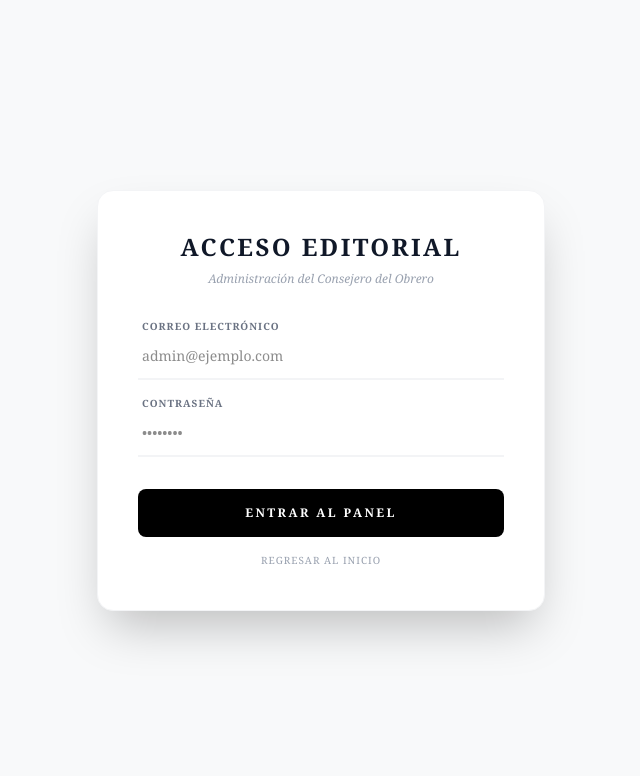
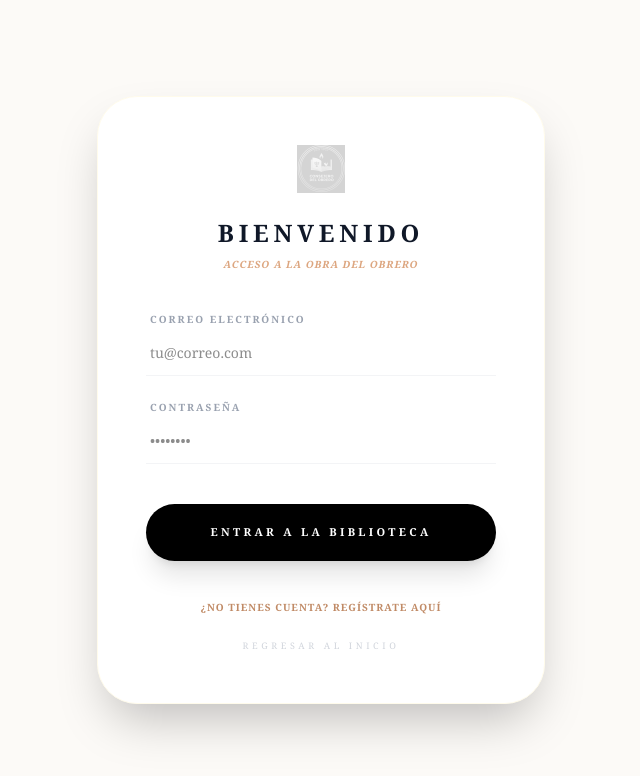
Before and after one commit to aroncithoper-cyber/biblioteca-papa, a Next.js app: page /login in a window 1280 px wide. Shown: the top 776 px of the page, without its empty margins (319-959 px from the left). Built offline with nearby package versions, Linux system fonts and the light colour scheme; no server answers.

Commit message:
Lanzamiento oficial en www.consejerodelobrero.org con registro habilitado

```diff
--- a/src/app/instalar/page.tsx
+++ b/src/app/instalar/page.tsx
@@ -22,73 +22,106 @@ export default function InstalarPage() {
   const handleInstall = async () => {
     if (!installPrompt) return;
     installPrompt.prompt();
-    await installPrompt.userChoice;
+    const { outcome } = await installPrompt.userChoice;
+    if (outcome === 'accepted') {
       setInstallPrompt(null);
+    }
   };
 
   return (
-    <main className="min-h-screen bg-[#fcfaf7] font-serif">
+    <main className="min-h-screen bg-[#fcfaf7] font-serif overflow-x-hidden">
       <Header />
 
-      <div className="max-w-xl mx-auto px-6 py-24 text-center">
+      <div className="max-w-xl mx-auto px-6 py-16 sm:py-24 text-center">
+        {/* ICONO PRINCIPAL */}
+        <div className="relative inline-block mb-10">
+          <div className="absolute -inset-4 bg-amber-200/30 rounded-[3rem] blur-2xl animate-pulse" />
           <img
             src="/icon-512.png"
-          alt="Consejero del Obrero"
-          className="w-24 h-24 mx-auto mb-8 rounded-[2rem] shadow-2xl border border-amber-100 p-2 bg-white"
+            alt="Logo"
+            className="relative w-28 h-28 mx-auto rounded-[2.5rem] shadow-2xl border-4 border-white bg-white p-1"
           />
+        </div>
 
-        <h1 className="text-4xl font-bold text-gray-900 mb-4 tracking-tighter">
-          Aplicación Oficial
+        <h1 className="text-4xl sm:text-5xl font-bold text-gray-900 mb-6 tracking-tighter">
+          Biblioteca Digital
         </h1>
 
-        <p className="text-gray-500 italic mb-12">
-          Lleva la biblioteca de José Enrique Pérez León siempre contigo.
+        <p className="text-gray-500 italic mb-12 text-sm sm:text-base max-w-sm mx-auto leading-relaxed">
+          Instala la obra de José Enrique Pérez León en tu dispositivo para leer sin distracciones.
         </p>
 
-        {installPrompt ? (
+        {/* BOTÓN DINÁMICO (SÓLO ANDROID/CHROME) */}
+        {installPrompt && (
+          <div className="mb-12 animate-in fade-in slide-in-from-bottom-4 duration-700">
             <button
               onClick={handleInstall}
-            className="w-full py-6 bg-amber-600 text-white rounded-full font-bold text-xs uppercase tracking-[0.4em] shadow-2xl hover:bg-black transition-all animate-pulse"
+              className="w-full py-6 bg-black text-white rounded-full font-black text-[11px] uppercase tracking-[0.4em] shadow-2xl hover:bg-amber-700 transition-all active:scale-95 flex items-center justify-center gap-3"
             >
-            📥 Instalar Ahora
+              <span className="text-lg">📥</span> Instalar Aplicación
             </button>
-        ) : (
-          <div className="bg-white rounded-[3rem] p-10 shadow-xl border border-amber-50 text-left">
-            <h3 className="text-[10px] font-black uppercase tracking-widest text-amber-600 mb-6">
-              Instrucciones de instalación
+            <p className="mt-4 text-[10px] text-amber-600 font-bold uppercase tracking-widest">
+              Disponible para tu dispositivo
+            </p>
+          </div>
+        )}
+
+        {/* INSTRUCCIONES MANUALES (IPHONE Y OTROS) */}
+        <div className="bg-white rounded-[3rem] p-8 sm:p-12 shadow-2xl shadow-amber-900/5 border border-amber-50 text-left relative overflow-hidden">
+          <div className="absolute top-0 right-0 w-32 h-32 bg-amber-50/50 rounded-full -mr-16 -mt-16 blur-3xl" />
+
+          <h3 className="text-[10px] font-black uppercase tracking-[0.3em] text-amber-600 mb-8 flex items-center gap-2">
+            <span className="w-4 h-px bg-amber-200" />
+            Guía de instalación manual
           </h3>
 
-            <div className="space-y-8">
-              <div className="flex gap-4 items-start">
-                <div className="w-8 h-8 bg-amber-100 text-amber-700 rounded-full flex items-center justify-center font-bold text-xs">
+          <div className="space-y-10 relative z-10">
+            {/* PASO 1 */}
+            <div className="flex gap-5 items-start">
+              <div className="flex-shrink-0 w-10 h-10 bg-gray-900 text-white rounded-2xl flex items-center justify-center font-bold text-sm shadow-lg">
                 1
               </div>
-                <p className="text-sm text-gray-600">
-                  En iPhone, toca <strong>Compartir</strong> (icono del
-                  cuadrado con flecha).
-                </p>
-              </div>
-
-              <div className="flex gap-4 items-start">
-                <div className="w-8 h-8 bg-amber-100 text-amber-700 rounded-full flex items-center justify-center font-bold text-xs">
-                  2
-                </div>
-                <p className="text-sm text-gray-600">
-                  Selecciona <strong>“Añadir a pantalla de inicio”</strong>.
-                </p>
-              </div>
-
-              <p className="text-xs text-gray-400 pt-4">
-                En Android, también puedes usar el menú ⋮ →
-                <strong> Instalar aplicación</strong>.
+              <div>
+                <p className="text-sm font-bold text-gray-900 mb-1">Abrir Menú</p>
+                <p className="text-xs text-gray-500 leading-relaxed">
+                  En <strong>iPhone</strong> toca el icono <span className="text-lg">⎋</span> (Compartir). En <strong>Android</strong> toca los <span className="font-bold">⋮</span> (Ajustes).
                 </p>
               </div>
             </div>
-        )}
 
-        <p className="mt-12 text-[10px] text-gray-300 uppercase tracking-[0.5em] font-bold">
-          Consejero del Obrero 2026
+            {/* PASO 2 */}
+            <div className="flex gap-5 items-start">
+              <div className="flex-shrink-0 w-10 h-10 bg-gray-900 text-white rounded-2xl flex items-center justify-center font-bold text-sm shadow-lg">
+                2
+              </div>
+              <div>
+                <p className="text-sm font-bold text-gray-900 mb-1">Agregar a Inicio</p>
+                <p className="text-xs text-gray-500 leading-relaxed">
+                  Busca y selecciona la opción <br />
+                  <strong className="text-amber-800">“Añadir a pantalla de inicio”</strong>.
                 </p>
+              </div>
+            </div>
+          </div>
+
+          <div className="mt-10 pt-8 border-t border-amber-50 flex items-center justify-between">
+             <div className="flex -space-x-2">
+                <div className="w-6 h-6 rounded-full bg-amber-100 border-2 border-white" />
+                <div className="w-6 h-6 rounded-full bg-amber-200 border-2 border-white" />
+                <div className="w-6 h-6 rounded-full bg-amber-300 border-2 border-white" />
+             </div>
+             <p className="text-[9px] text-gray-300 font-bold uppercase tracking-widest">
+                Versión 2.0.26
+             </p>
+          </div>
+        </div>
+
+        <button
+          onClick={() => window.history.back()}
+          className="mt-12 text-[10px] text-gray-400 uppercase tracking-[0.3em] hover:text-black transition-colors"
+        >
+          ← Volver atrás
+        </button>
       </div>
     </main>
   );
--- a/src/app/login/page.tsx
+++ b/src/app/login/page.tsx
@@ -1,7 +1,7 @@
 "use client";
 
 import { useState } from "react";
-import { signInWithEmailAndPassword } from "firebase/auth";
+import { signInWithEmailAndPassword, createUserWithEmailAndPassword } from "firebase/auth";
 import { auth } from "@/lib/firebase";
 import { useRouter } from "next/navigation";
 
@@ -11,71 +11,88 @@ export default function LoginPage() {
   const [password, setPassword] = useState("");
   const [error, setError] = useState("");
   const [loading, setLoading] = useState(false);
+  const [isRegistering, setIsRegistering] = useState(false); // Switch entre Login y Registro
 
-  const ADMIN_EMAIL = "tu-correo@ejemplo.com";
+  // LISTA DE ADMINISTRADORES PARA REDIRECCIÓN
+  const ADMIN_EMAILS = ["aroncithoper@gmail.com", "e_perezleon@hotmail.com"];
 
-  const handleLogin = async (e: React.FormEvent) => {
+  const handleAuth = async (e: React.FormEvent) => {
     e.preventDefault();
     setError("");
     setLoading(true);
 
     try {
-      const userCredential = await signInWithEmailAndPassword(auth, email, password);
+      let userCredential;
+
+      if (isRegistering) {
+        // REGISTRO DE NUEVO HERMANO
+        userCredential = await createUserWithEmailAndPassword(auth, email, password);
+      } else {
+        // LOGIN NORMAL
+        userCredential = await signInWithEmailAndPassword(auth, email, password);
+      }
+
       const user = userCredential.user;
+      const userEmail = user.email?.toLowerCase() || "";
 
-      if (user.email === ADMIN_EMAIL) {
+      // REDIRECCIÓN INTELIGENTE
+      if (ADMIN_EMAILS.includes(userEmail)) {
         router.push("/admin");
       } else {
-        router.push("/");
+        router.push("/biblioteca");
       }
-    } catch {
-      setError("Credenciales no válidas para acceso administrativo");
+    } catch (err: any) {
+      if (err.code === "auth/email-already-in-use") {
+        setError("Este correo ya tiene cuenta. Intenta iniciar sesión.");
+      } else if (err.code === "auth/weak-password") {
+        setError("La contraseña debe tener al menos 6 caracteres.");
+      } else {
+        setError("Error en los datos. Revisa tu correo y contraseña.");
+      }
     } finally {
       setLoading(false);
     }
   };
 
   return (
-    <main className="min-h-screen flex items-center justify-center bg-[#F8F9FA] font-serif px-4">
+    <main className="min-h-screen flex items-center justify-center bg-[#fcfaf7] font-serif px-4">
       <form
-        onSubmit={handleLogin}
-        className="bg-white w-full max-w-md rounded-2xl shadow-2xl border border-gray-100
-                   p-6 sm:p-10"
+        onSubmit={handleAuth}
+        className="bg-white w-full max-w-md rounded-[2.5rem] shadow-2xl border border-amber-50 p-8 sm:p-12 animate-in fade-in zoom-in duration-500"
       >
-        <div className="text-center mb-6 sm:mb-8">
-          <h1 className="text-xl sm:text-2xl font-bold text-gray-900 uppercase tracking-widest">
-            Acceso Editorial
+        <div className="text-center mb-10">
+          <img src="/icon-192.png" className="w-12 h-12 mx-auto mb-6 grayscale opacity-20" alt="" />
+          <h1 className="text-2xl font-bold text-gray-900 uppercase tracking-[0.2em]">
+            {isRegistering ? "Crear Cuenta" : "Bienvenido"}
           </h1>
-          <p className="text-gray-400 text-[11px] sm:text-xs mt-2 italic">
-            Administración del Consejero del Obrero
+          <p className="text-amber-700/50 text-[10px] mt-2 uppercase tracking-widest font-bold italic">
+            {isRegistering ? "Únete a la Biblioteca Digital" : "Acceso a la Obra del Obrero"}
           </p>
         </div>
 
-        <div className="space-y-4">
-          <div>
-            <label className="block text-[9px] sm:text-[10px] uppercase tracking-widest text-gray-500 font-bold ml-1">
+        <div className="space-y-6">
+          <div className="group">
+            <label className="block text-[10px] uppercase tracking-[0.2em] text-gray-400 font-black mb-1 ml-1 group-focus-within:text-amber-600 transition-colors">
               Correo Electrónico
             </label>
             <input
               type="email"
-              placeholder="admin@ejemplo.com"
-              className="w-full border-b-2 border-gray-100 focus:border-black outline-none
-                         px-1 py-3 transition-all text-sm"
+              placeholder="tu@correo.com"
+              className="w-full border-b border-gray-100 focus:border-amber-400 outline-none px-1 py-3 transition-all text-sm bg-transparent"
               value={email}
               onChange={(e) => setEmail(e.target.value)}
               required
             />
           </div>
 
-          <div>
-            <label className="block text-[9px] sm:text-[10px] uppercase tracking-widest text-gray-500 font-bold ml-1">
+          <div className="group">
+            <label className="block text-[10px] uppercase tracking-[0.2em] text-gray-400 font-black mb-1 ml-1 group-focus-within:text-amber-600 transition-colors">
               Contraseña
             </label>
             <input
               type="password"
               placeholder="••••••••"
-              className="w-full border-b-2 border-gray-100 focus:border-black outline-none
-                         px-1 py-3 transition-all text-sm"
+              className="w-full border-b border-gray-100 focus:border-amber-400 outline-none px-1 py-3 transition-all text-sm bg-transparent"
               value={password}
               onChange={(e) => setPassword(e.target.value)}
               required
@@ -84,7 +101,7 @@ export default function LoginPage() {
         </div>
 
         {error && (
-          <p className="text-red-500 text-[11px] mt-4 bg-red-50 p-2 rounded text-center">
+          <p className="text-red-500 text-[10px] mt-6 bg-red-50 py-3 px-4 rounded-xl text-center font-bold uppercase tracking-wider">
             {error}
           </p>
         )}
@@ -92,21 +109,30 @@ export default function LoginPage() {
         <button
           type="submit"
           disabled={loading}
-          className="w-full bg-black text-white py-4 rounded-lg mt-8
-                     text-[11px] sm:text-xs font-bold uppercase tracking-[0.2em]
-                     hover:bg-gray-800 transition-all disabled:bg-gray-400"
+          className="w-full bg-black text-white py-5 rounded-full mt-10 text-[11px] font-black uppercase tracking-[0.3em] hover:bg-amber-700 transition-all shadow-xl active:scale-95 disabled:bg-gray-200"
         >
-          {loading ? "Verificando..." : "Entrar al Panel"}
+          {loading ? "Procesando..." : isRegistering ? "Registrarme Ahora" : "Entrar a la Biblioteca"}
         </button>
+
+        <div className="mt-8 space-y-4 text-center">
+          <button
+            type="button"
+            onClick={() => setIsRegistering(!isRegistering)}
+            className="text-[10px] text-amber-800/60 font-bold uppercase tracking-widest hover:text-black transition-colors"
+          >
+            {isRegistering ? "¿Ya tienes cuenta? Inicia Sesión" : "¿No tienes cuenta? Regístrate aquí"}
+          </button>
+
+          <br />
 
           <button
             type="button"
             onClick={() => router.push("/")}
-          className="w-full text-gray-400 text-[9px] sm:text-[10px] mt-4
-                     hover:text-black transition-colors uppercase tracking-widest"
+            className="text-[9px] text-gray-300 uppercase tracking-[0.4em] hover:text-gray-900 transition-colors"
           >
             Regresar al Inicio
           </button>
+        </div>
       </form>
     </main>
   );
```
Also changed, not shown: src/components/Header.tsx (+7 -5 lines). Lines whose indentation alone changed are shown as unchanged.
